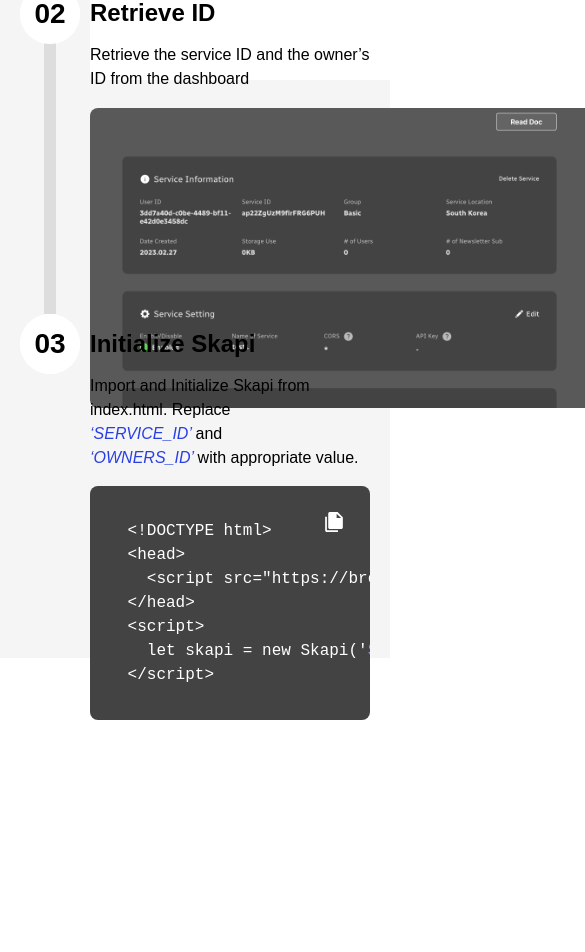
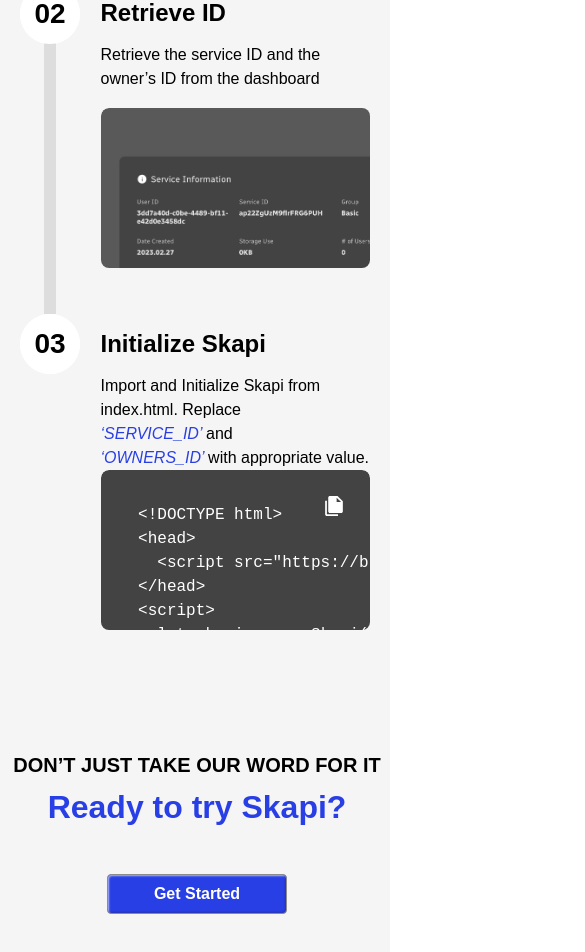
Before and after one commit to kkb75281/skapi-landing, a Vue app: page / in a window 390 px wide. Shown: the part 3454-4406 px from the top of the page, 585 px wide, since content can reach past the window. Before the commit the page ends 4174 px from the top, so only its background shows below. Built offline with nearby package versions, Linux system fonts and the light colour scheme; a web font is replaced by a local one.

Commit message:
2023.04.06

```diff
--- a/src/views/HomeView.vue
+++ b/src/views/HomeView.vue
@@ -102,9 +102,10 @@
                                 br
                                 em ‘OWNERS_ID’
                                 | with appropriate value.
-                        .lvImg.preCode
+                        .lvImg
                             .codeCopy(@click="codeCopy")
                                 img(src="@/assets/img/copy.svg")
+                            .preCode
                                 pre
                                     code
                                         |&lt;!DOCTYPE html&gt;
@@ -160,8 +161,8 @@
         })
 
         let getStart = document.querySelector('.getStart');
-        let precode = document.querySelector('.preCode');
-        getStart.insertBefore(precode, null);
+        let lvImg3 = document.querySelector('.lv3 .lvImg');
+        getStart.insertBefore(lvImg3, null);
 
         window.addEventListener('scroll', () => {
             currentScroll = window.scrollY + (window.innerHeight / 1.3);
@@ -667,11 +668,12 @@
                             }
 
                             .lvImg {
+                                position: relative;
                                 width: 512px;
                                 // width: 65%;
                                 box-sizing: border-box;
 
-                                &.preCode {
+                                .preCode {
                                     position: relative;
                                     height: 234px;
                                     background-color: #434343;
@@ -683,10 +685,11 @@
                                     line-height: 24px;
                                     display: flex;
                                     align-items: center;
-                                    padding: 24px 28px;
+                                    padding: 0 28px;
 
                                     span {
                                         color: #7C8CFF;
+                                    }
                                 }
 
                                 .codeCopy {
@@ -695,6 +698,7 @@
                                     top: 24px;
                                     width: 24px;
                                     height: 24px;
+                                    z-index: 99;
 
                                     img {
                                         width: 24px;
@@ -703,12 +707,11 @@
                                         cursor: pointer;
                                     }
                                 }
-                                }
 
                                 img {
                                     width: 512px;
                                     height: 300px;
-                                    object-fit: cover;
+                                    // object-fit: cover;
                                     object-position: top;
                                     border-radius: 8px;
                                 }
@@ -758,6 +761,12 @@
 
 @media (max-width: 390px) {
     main {
+        -ms-overflow-style: none;
+        scrollbar-width: none;
+        &::-webkit-scrollbar {
+           display: none;
+        }
+
         .sectionBox {
             .overflow {
                 width: 100%;
@@ -999,11 +1008,15 @@
                         flex-wrap: nowrap;
 
                         .levelBar {
-                            width: 20%;
+                            width: 23%;
                             margin-top: 40px;
 
                             .lb {
                                 margin-bottom: 270px;
+
+                                &.lb3 {
+                                    margin-bottom: 0;
+                                }
 
                                 .num {
                                     position: relative;
@@ -1084,12 +1097,8 @@
                         }
 
                         .levelInner {
-                            width: 80%;
+                            width: 77%;
                             margin-top: 57px;
-
-                            &:last-child {
-                                padding-bottom: 0;
-                            }
 
                             .level {
                                 flex-wrap: wrap;
@@ -1098,6 +1107,16 @@
 
                                 &.lv2 {
                                     padding-bottom: 61px;
+                                }
+                                &.lv3 {
+                                    height: auto;
+                                    padding-bottom: 24px;
+
+                                    .lvCont {
+                                        .lvDesc {
+                                            margin-bottom: 0;
+                                        }
+                                    }
                                 }
 
                                 .lvCont {
@@ -1112,19 +1131,31 @@
                                         margin-bottom: 16px;
                                     }
                                 }
+
+                                .lvImg {
+                                    width: 100%;
+                                    height: 160px;
+                                    overflow: hidden;
+                                    border-radius: 8px;
+
+                                    img {
+                                        object-position: right top;
+                                    }
+                                }
                             }
                         }
                     }
                 }
 
                 .lvImg {
+                    position: relative;
                     width: 100%;
-                    height: 160px;
 
-                    &.preCode {
+                    .preCode {
                         position: relative;
                         height: 234px;
                         background-color: #434343;
+                        border-radius: 0;
                         color: #fff;
                         overflow: scroll;
                         font-size: 16px;
@@ -1132,10 +1163,11 @@
                         line-height: 24px;
                         display: flex;
                         align-items: center;
-                        padding: 24px 28px;
+                        padding: 0 20px;
 
                         span {
                             color: #7C8CFF;
+                        }
                     }
 
                     .codeCopy {
@@ -1144,6 +1176,7 @@
                         top: 24px;
                         width: 24px;
                         height: 24px;
+                        z-index: 99;
 
                         img {
                             width: 24px;
@@ -1152,19 +1185,35 @@
                             cursor: pointer;
                         }
                     }
-                    }
 
                     img {
-                        width: 100%;
+                        width: 512px;
                         height: 300px;
                         object-fit: cover;
-                        object-position: top right;
+                        object-position: top;
+                        border-radius: 8px;
                     }
                 }
             }
 
             &.trySkapi {
-                display: none;
+                width: 100%;
+                padding: 100px 2px;
+                // box-sizing: border-box;
+
+                h3 {
+                    font-size: 20px;
+                    margin-bottom: 12px;
+                }
+
+                h2 {
+                    font-size: 32px;
+                    margin-bottom: 48px;
+                }
+
+                .startBtn {
+                    margin-bottom: 0;
+                }
             }
         }
     }
```
Lines whose indentation alone changed are shown as unchanged.
